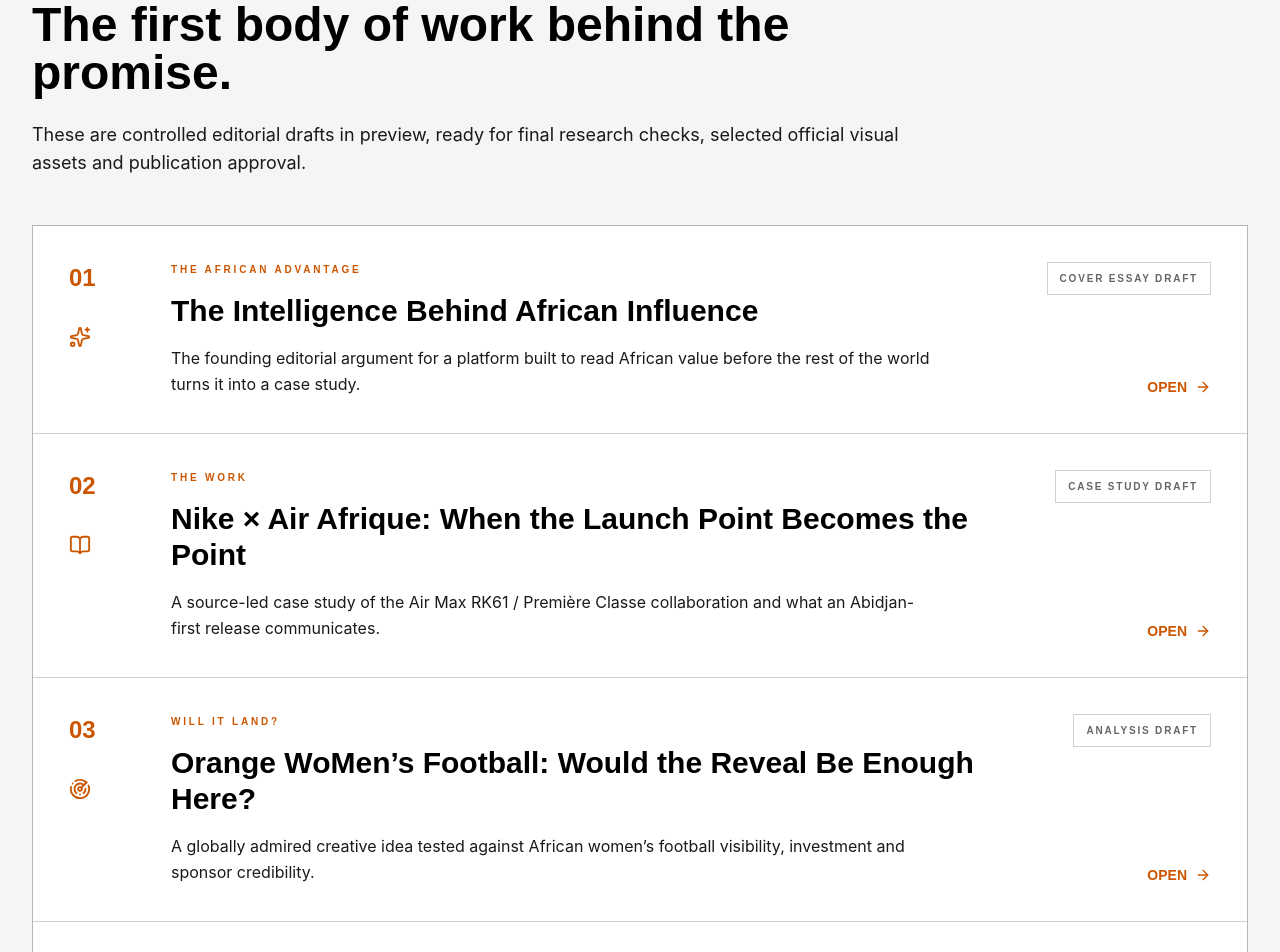
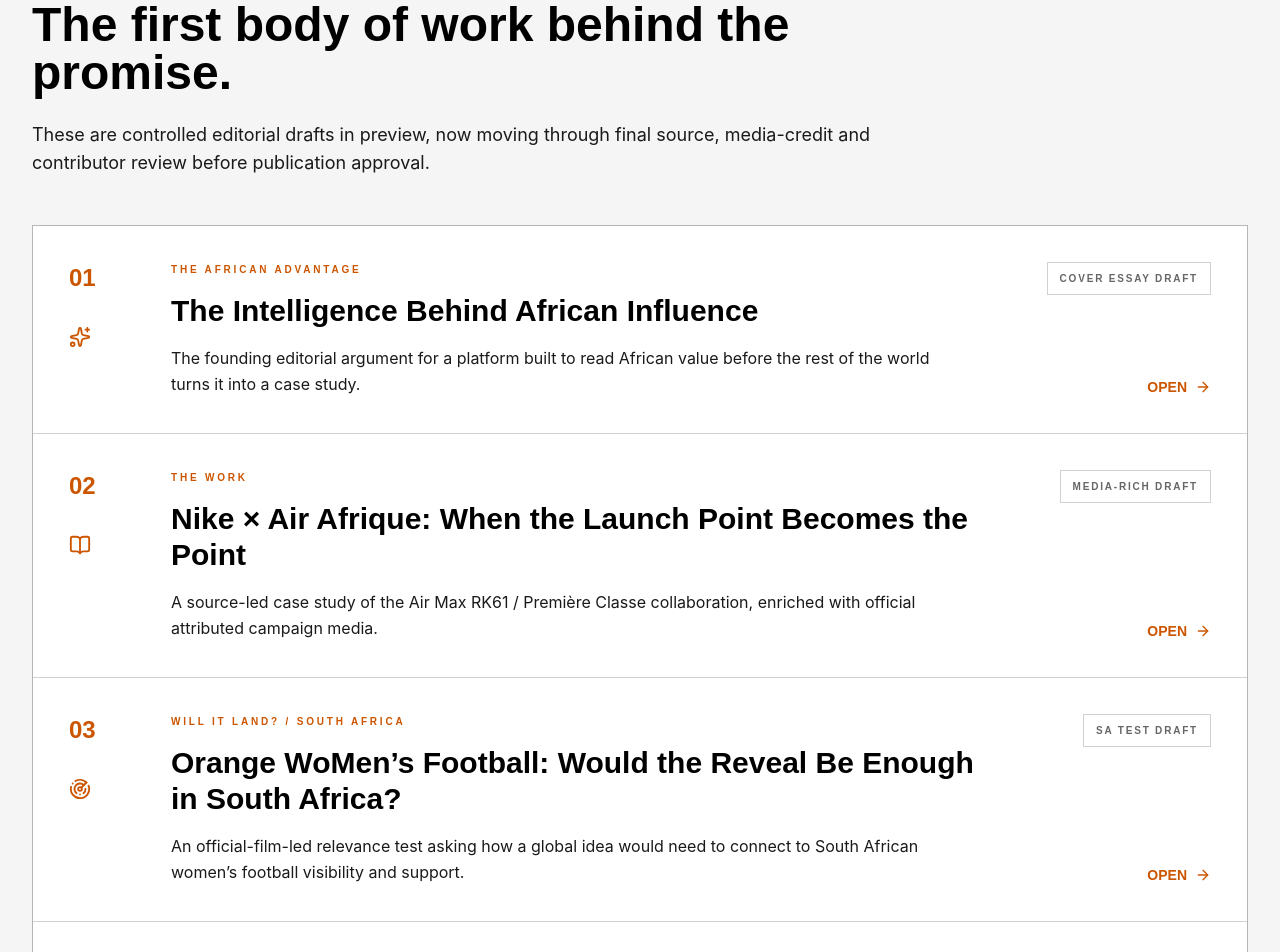
Before and after one commit to sshangasi-ux/monokromatik-production, a Next.js app: page /issues/001 in a window 1280 px wide. Shown: the part 1100-2052 px from the top of the page. Built offline with nearby package versions, Linux system fonts and the light colour scheme.

Commit message:
feat: promote South Africa Will It Land edition in Issue 001

```diff
--- a/app/issues/001/page.tsx
+++ b/app/issues/001/page.tsx
@@ -15,17 +15,17 @@
   {
     franchise: 'THE WORK',
     title: 'Nike × Air Afrique: When the Launch Point Becomes the Point',
-    description: 'A source-led case study of the Air Max RK61 / Première Classe collaboration and what an Abidjan-first release communicates.',
+    description: 'A source-led case study of the Air Max RK61 / Première Classe collaboration, enriched with official attributed campaign media.',
     href: '/issues/001/the-work-nike-air-afrique',
-    status: 'CASE STUDY DRAFT',
+    status: 'MEDIA-RICH DRAFT',
     icon: BookOpen,
   },
   {
-    franchise: 'WILL IT LAND?',
-    title: 'Orange WoMen’s Football: Would the Reveal Be Enough Here?',
-    description: 'A globally admired creative idea tested against African women’s football visibility, investment and sponsor credibility.',
-    href: '/issues/001/will-it-land-orange-womens-football',
-    status: 'ANALYSIS DRAFT',
+    franchise: 'WILL IT LAND? / SOUTH AFRICA',
+    title: 'Orange WoMen’s Football: Would the Reveal Be Enough in South Africa?',
+    description: 'An official-film-led relevance test asking how a global idea would need to connect to South African women’s football visibility and support.',
+    href: '/issues/001/will-it-land-south-africa',
+    status: 'SA TEST DRAFT',
     icon: Radar,
   },
   {
@@ -68,7 +68,7 @@
             </div>
           </div>
           <div className="flex flex-wrap gap-x-8 gap-y-3 border-t border-mono-white/20 pt-5 text-[11px] tracking-[0.2em] font-display font-bold text-mono-gray">
-            <span className="text-mono-amber">COVER ESSAY</span><span>THE WORK</span><span>WILL IT LAND?</span><span>BRAND WEATHER</span><span>CONVERSATIONS</span>
+            <span className="text-mono-amber">COVER ESSAY</span><span>THE WORK</span><span>WILL IT LAND? / SA</span><span>BRAND WEATHER</span><span>CONVERSATIONS</span>
           </div>
         </div>
       </section>
@@ -78,7 +78,7 @@
           <div className="max-w-4xl mb-12">
             <p className="text-xs tracking-[0.32em] font-display font-bold text-mono-amber mb-5">THE RELEASE PACKAGE</p>
             <h2 className="text-4xl md:text-5xl font-display font-bold text-mono-black">The first body of work behind the promise.</h2>
-            <p className="mt-6 text-lg font-body text-mono-charcoal">These are controlled editorial drafts in preview, ready for final research checks, selected official visual assets and publication approval.</p>
+            <p className="mt-6 text-lg font-body text-mono-charcoal">These are controlled editorial drafts in preview, now moving through final source, media-credit and contributor review before publication approval.</p>
           </div>
           <div className="space-y-px border border-mono-gray/25 bg-mono-gray/25">
             {features.map(({ franchise, title, description, href, status, icon: Icon }, index) => (
```
